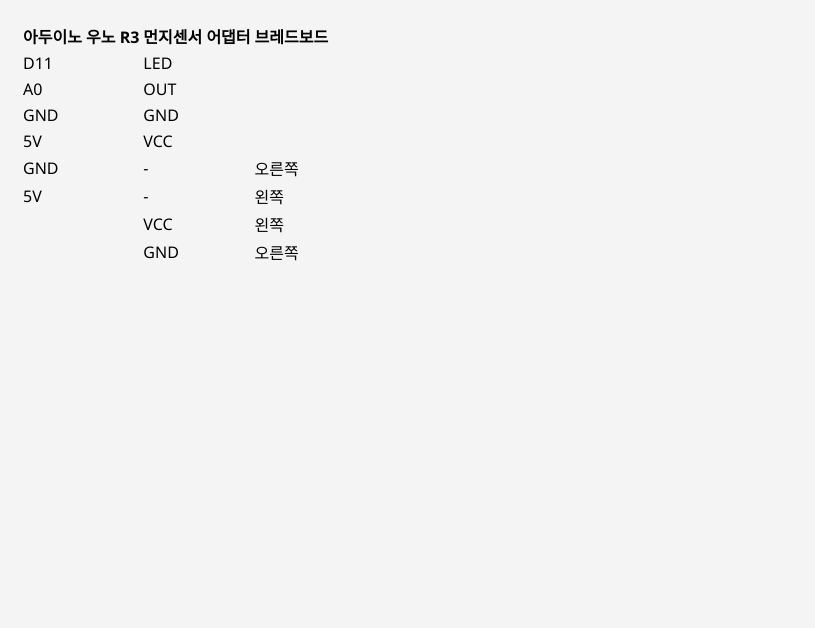
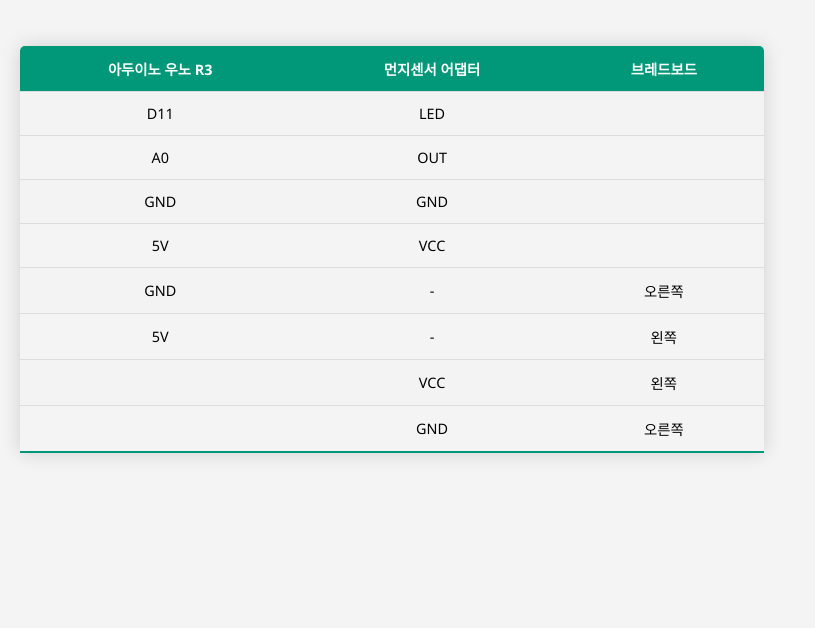
Before and after one commit to cbnuLeehyunwoo/Fine_Dust_Measurment, a Flask app: template templates/manual.html in a window 1280 px wide. Shown: the part 172-800 px from the top of the page, without its empty margins (0-815 px from the left). Run offline with Flask 3, Linux system fonts and the light colour scheme; the template is opened without the code that fills it, so the values that code supplies are empty.

Commit message:
표의 css 내용 추가

```diff
--- a/static/css/result.css
+++ b/static/css/result.css
@@ -152,3 +152,32 @@ body {
 .recommended {
     color: blue;
 }
+table {
+    width: 60%;
+    border-collapse: collapse;
+    margin: 25px 0;
+    font-size: 0.9em;
+    min-width: 400px;
+    border-radius: 5px 5px 0 0;
+    overflow: hidden;
+    box-shadow: 0 0 20px rgba(0, 0, 0, 0.15);
+}
+th, td {
+    padding: 12px 15px;
+    text-align: center;
+    border-bottom: 1px solid #dddddd;
+}
+th {
+    background-color: #009879;
+    color: #ffffff;
+    text-align: center;
+}
+tr:nth-of-type(even) {
+    background-color: #f3f3f3;
+}
+tr:last-of-type {
+    border-bottom: 2px solid #009879;
+}
+tr:hover {
+    background-color: #f1f1f1;
+}
```
